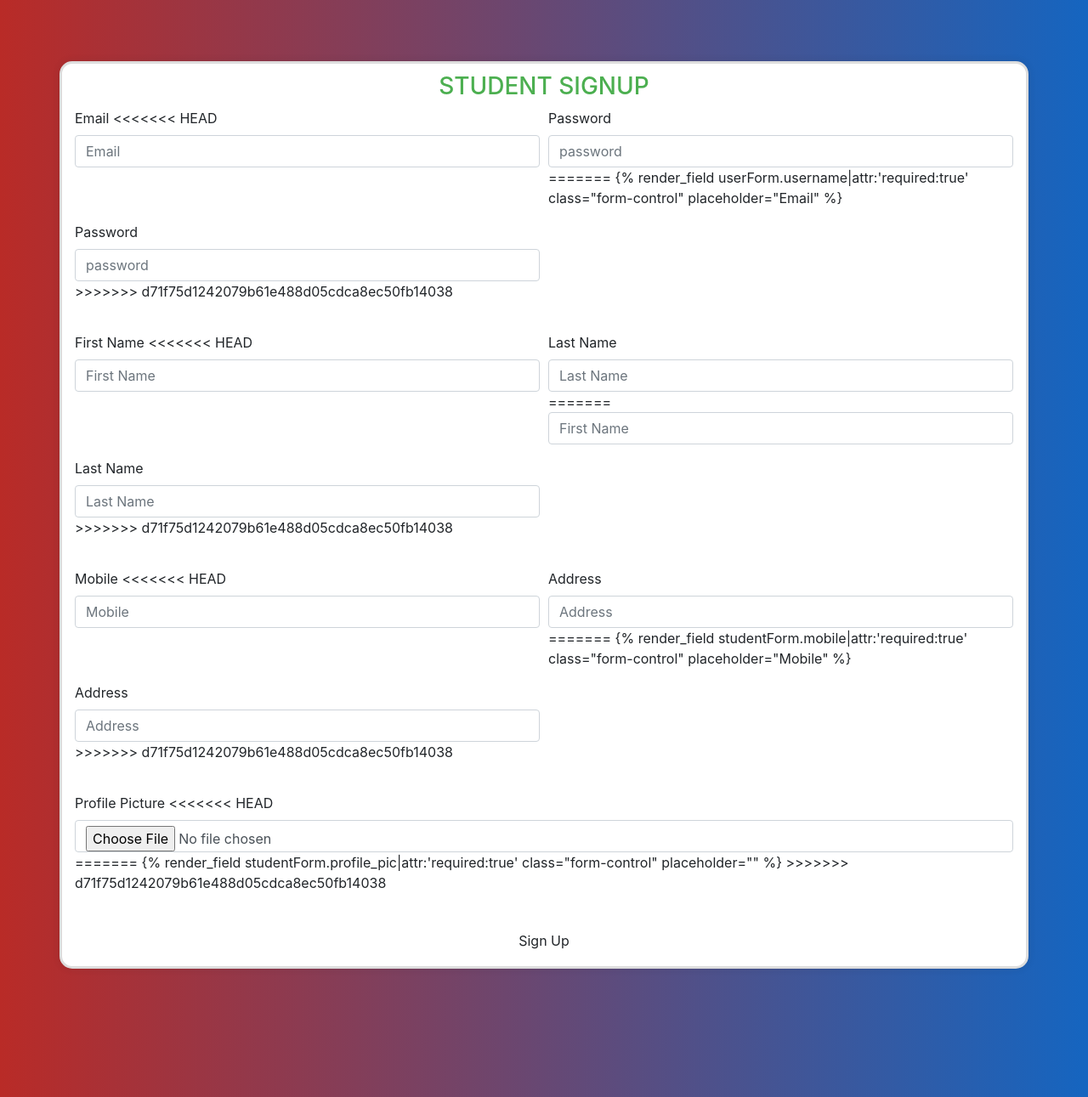
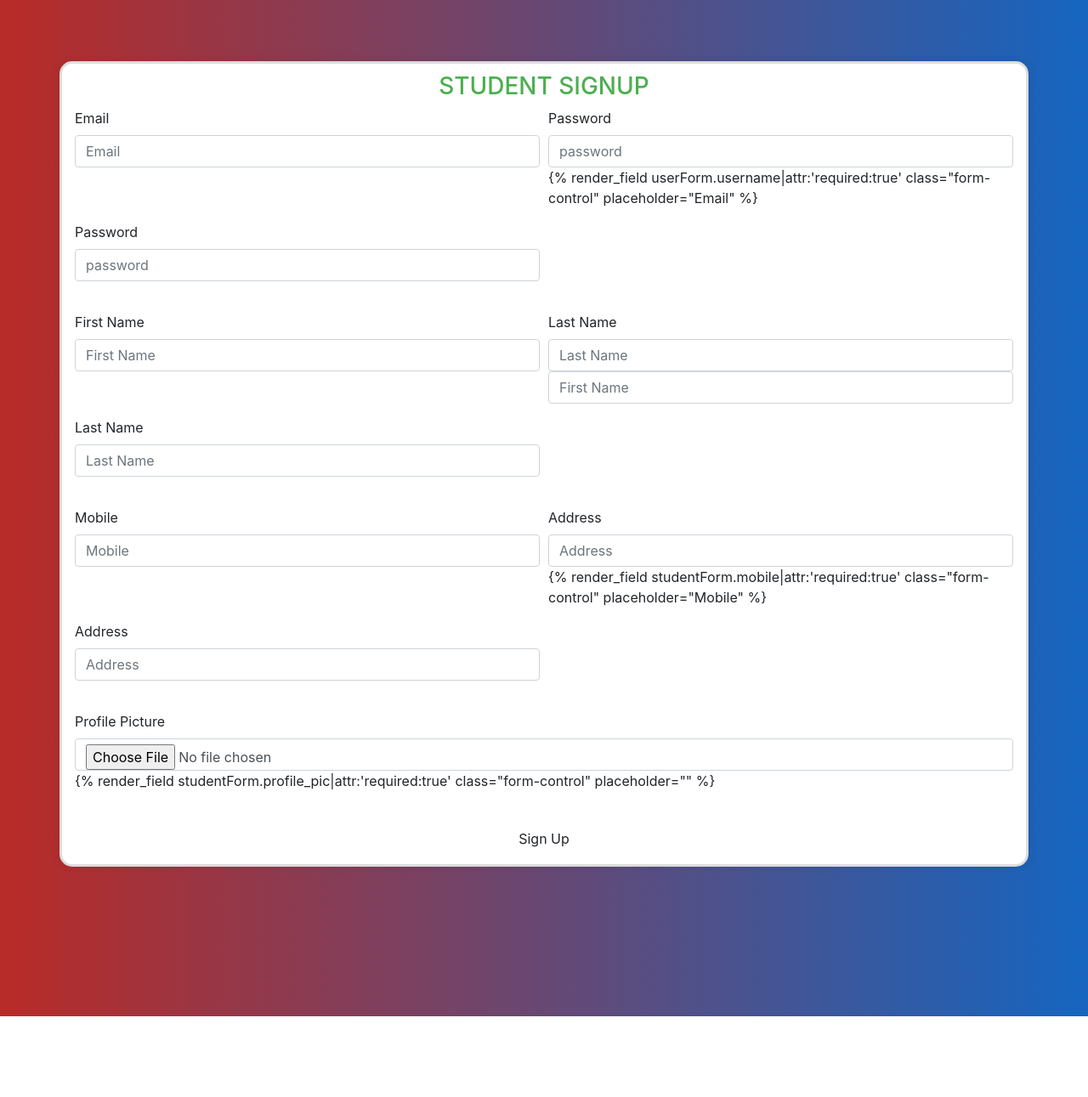
Before and after one commit to merubhatiya/Online-MCQ-Management-System, a Django app: template templates/student/studentsignup.html in a window 1280 px wide. Shown: the part 56-1347 px from the top of the page at 85% size. After the commit the page ends 1252 px from the top, so only its background shows below. Run offline with Django 3.2, Linux system fonts and the light colour scheme; the template is opened without the code that fills it: values that come from a table or form of the project are taken from there, others are empty; parts of the project's set-up code (start-up, migrations or seed data) failed here and were passed over; some libraries are stand-ins or nearby versions.

Commit message:
Update studentsignup.html

```diff
--- a/templates/student/studentsignup.html
+++ b/templates/student/studentsignup.html
@@ -93,71 +93,70 @@
         <div class="form-row">
           <div class="form-group col-md-6">
             <label for="username">Email</label>
-<<<<<<< HEAD
+
             {% render_field userForm.username|attr:'required:true' class="form-control" placeholder="Email" %}
           </div>
           <div class="form-group col-md-6">
             <label for="inputPassword4">Password</label>
             {% render_field userForm.password|attr:'required:true' class="form-control" placeholder="password" %}
-=======
+
             {% render_field userForm.username|attr:'required:true'
             class="form-control" placeholder="Email" %}
           </div>
           <div class="form-group col-md-6">
             <label for="inputPassword4">Password</label>
             {% render_field userForm.password|attr:'required:true' class="form-control" placeholder="password" %}
->>>>>>> d71f75d1242079b61e488d05cdca8ec50fb14038
+
           </div>
         </div>
 
         <div class="form-row">
           <div class="form-group col-md-6">
             <label for="first_name">First Name</label>
-<<<<<<< HEAD
+
             {% render_field userForm.first_name|attr:'required:true' class="form-control" placeholder="First Name" %}
           </div>
           <div class="form-group col-md-6">
             <label for="last_name">Last Name</label>
             {% render_field userForm.last_name|attr:'required:true' class="form-control" placeholder="Last Name" %}
-=======
+
             {% render_field userForm.first_name|attr:'required:true' class="form-control" placeholder="First Name" %}
           </div>
           <div class="form-group col-md-6">
             <label for="last_name">Last Name</label>
             {% render_field userForm.last_name|attr:'required:true' class="form-control" placeholder="Last Name" %}
->>>>>>> d71f75d1242079b61e488d05cdca8ec50fb14038
+
           </div>
         </div>
 
         <div class="form-row">
           <div class="form-group col-md-6">
             <label for="mobile">Mobile</label>
-<<<<<<< HEAD
+
             {% render_field studentForm.mobile|attr:'required:true' class="form-control" placeholder="Mobile" %}
           </div>
           <div class="form-group col-md-6">
             <label for="address">Address</label>
             {% render_field studentForm.address|attr:'required:true' class="form-control" placeholder="Address" %}
-=======
+
             {% render_field studentForm.mobile|attr:'required:true'
             class="form-control" placeholder="Mobile" %}
           </div>
           <div class="form-group col-md-6">
             <label for="address">Address</label>
             {% render_field studentForm.address|attr:'required:true' class="form-control" placeholder="Address" %}
->>>>>>> d71f75d1242079b61e488d05cdca8ec50fb14038
+
           </div>
         </div>
 
         <div class="form-row">
           <div class="form-group col-md-12">
             <label for="profile_pic">Profile Picture</label>
-<<<<<<< HEAD
-            {% render_field studentForm.profile_pic|attr:'required:true' class="form-control" placeholder="" %}
-=======
+          {% render_field studentForm.profile_pic|attr:'required:true' class="form-control" placeholder="" %}
+
             {% render_field studentForm.profile_pic|attr:'required:true'
             class="form-control" placeholder="" %}
->>>>>>> d71f75d1242079b61e488d05cdca8ec50fb14038
+
           </div>
         </div>
 
```
